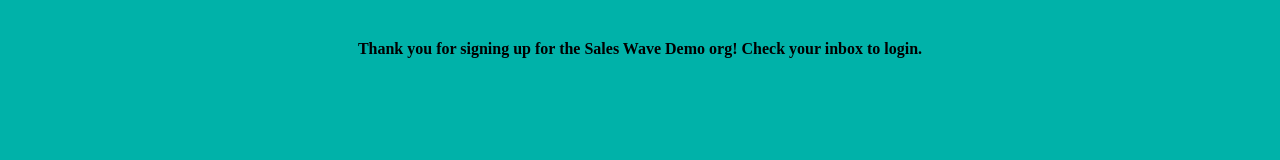
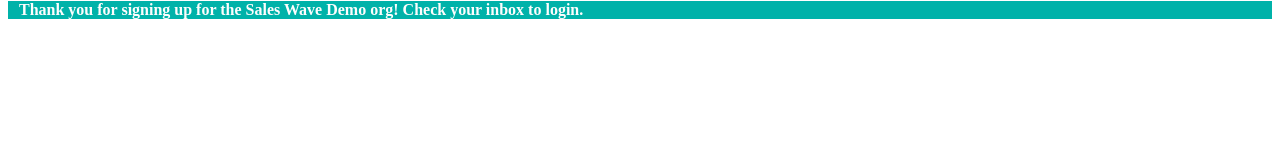
Before and after one commit to SalesWave/SalesWaveDemo, a plain HTML site: page success.html in a window 1280 px wide. Drawn offline with Linux system fonts and the light colour scheme.

Commit message:
Update success.html

```diff
--- a/success.html
+++ b/success.html
@@ -4,11 +4,9 @@
 <title>Knowledge Wall BETA - Wave Analytics</title>
 <link rel="stylesheet" href="style.css"/>
 </head>
-<body class="background">
-<div class="container wrapper">
-  <div class="row">
-    <h4>Thank you for signing up for the Sales Wave Demo org! Check your inbox to login.</h4>
+<body >
+  <div class="background">
+    <h4 class="subtitle">Thank you for signing up for the Sales Wave Demo org! Check your inbox to login.</h4>
   </div>
-</div>
 </body>
 </html>
```
